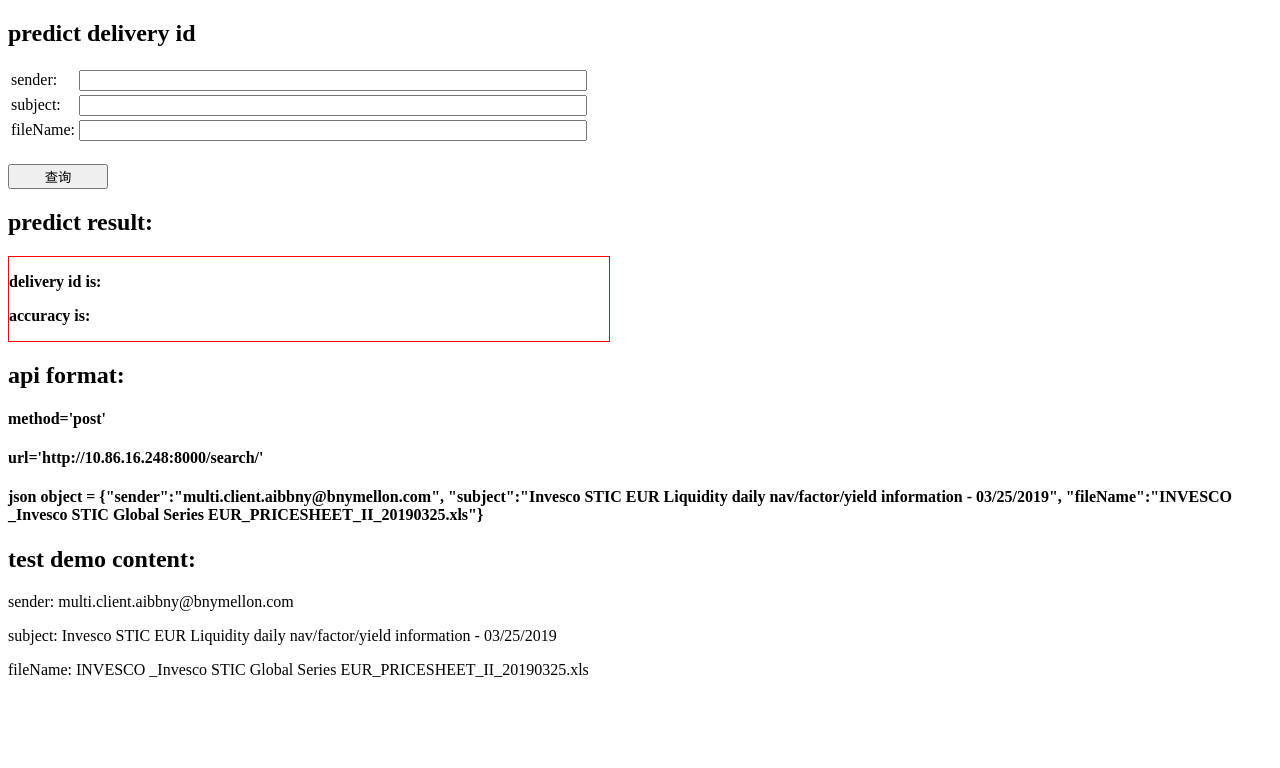
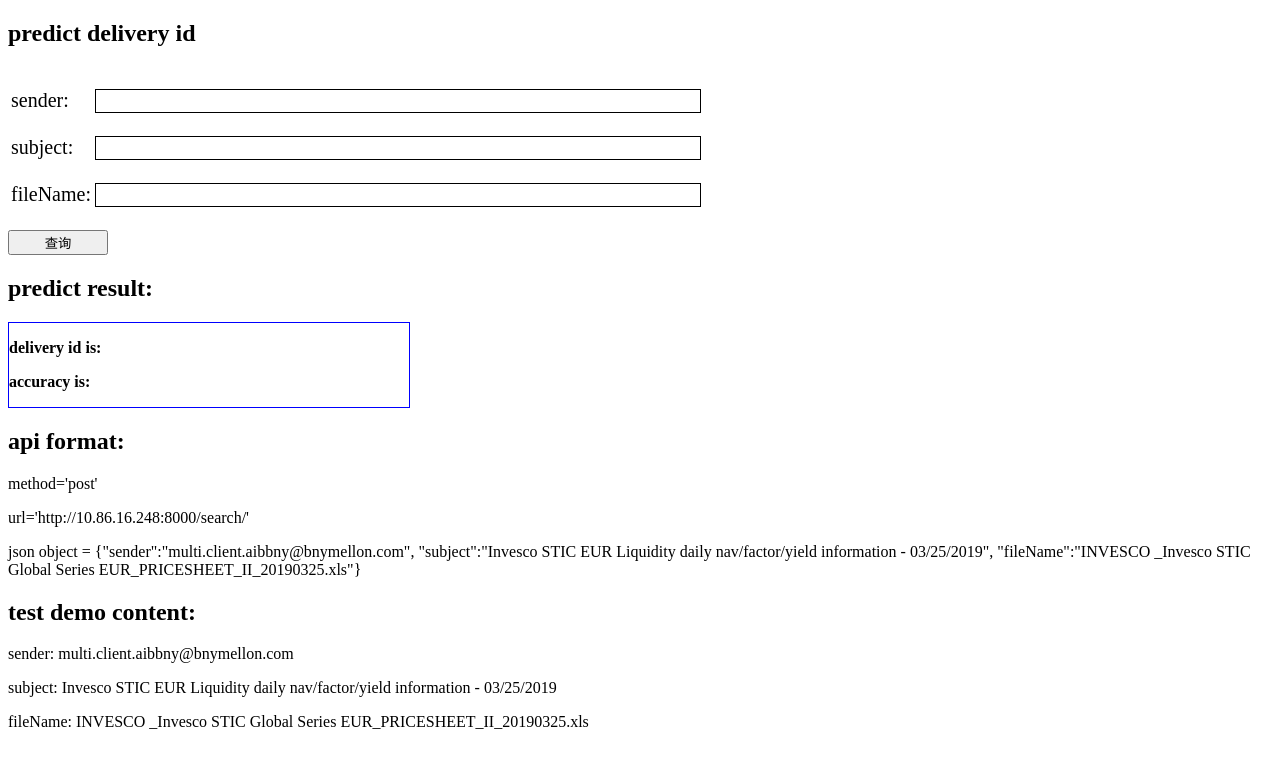
Before and after one commit to zhizheys/MachineLearning, a Django app: page /test/ in a window 1280 px wide. Shown: the top 768 px of the page. Run offline with Django 3.2, Linux system fonts and the light colour scheme.

Commit message:
optimize the css

```diff
--- a/testdj/templates/searchinfo.html
+++ b/testdj/templates/searchinfo.html
@@ -10,8 +10,20 @@
         }
 
         .text{
-            width:500px;
+            border:1px solid #000;
+            height:20px;
+            line-height:20px;
+            width:600px;
         }
+
+        td{
+            padding-top:20px;
+        }
+
+        .label{
+            font-size:20px;
+        }
+
 
     </style>
 </head>
@@ -22,15 +34,15 @@
         <table>
             <tbody>
                 <tr>
-                    <td>sender:</td>
+                    <td class="label">sender:</td>
                     <td><input type="text" class="text" name="sender" id="sender"></td>
                 </tr>
                 <tr>
-                    <td>subject:</td>
+                    <td class="label">subject:</td>
                     <td><input type="text" class="text"  name="subject" id="subject" ></td>
                 </tr>
                 <tr>
-                    <td>fileName:</td>
+                    <td class="label">fileName:</td>
                     <td><input type="text" class="text"  name="fileName" id="fileName"></td>
                 </tr>
             </tbody>
@@ -41,7 +53,7 @@
 
         <div>
             <h2>predict result:</h2>
-            <div id="predictInfoDiv" style="border:1px solid red;width:600px;">
+            <div id="predictInfoDiv" style="border:1px solid blue;width:400px;">
                 <p>
                     <span style="font-weight:bold;margin-right:10px;">delivery id is:</span><span id="deliveryId"></span>
                 </p>
@@ -53,11 +65,11 @@
 
         <div>
             <h2>api format:</h2>
-            <h4>method='post'</h4>
-            <h4>url='http://10.86.16.248:8000/search/'</h4>
-            <h4>json object = {"sender":"multi.client.aibbny@bnymellon.com",
+            <p>method='post'</p>
+            <p>url='http://10.86.16.248:8000/search/'</p>
+            <p>json object = {"sender":"multi.client.aibbny@bnymellon.com",
                                "subject":"Invesco STIC EUR Liquidity daily nav/factor/yield information - 03/25/2019",
-                               "fileName":"INVESCO _Invesco STIC Global Series EUR_PRICESHEET_II_20190325.xls"}</h4>
+                               "fileName":"INVESCO _Invesco STIC Global Series EUR_PRICESHEET_II_20190325.xls"}</p>
         </div>
 
         <div>
--- a/testdj/testdj/test.py
+++ b/testdj/testdj/test.py
@@ -43,6 +43,9 @@ def search(request):
         predictLabel, accuracy = predictItem.getPredictInfo(model,sender,subject,fileName)
         accuracy = '%.5f'%accuracy
 
+        if predictLabel != None:
+            predictLabel = str(predictLabel).upper()
+
         result = {"apiCode":1,"message":'',"apiResult":"success","deliveryId": predictLabel, "accuracy": accuracy}
 
     except (Exception) as e:
```
